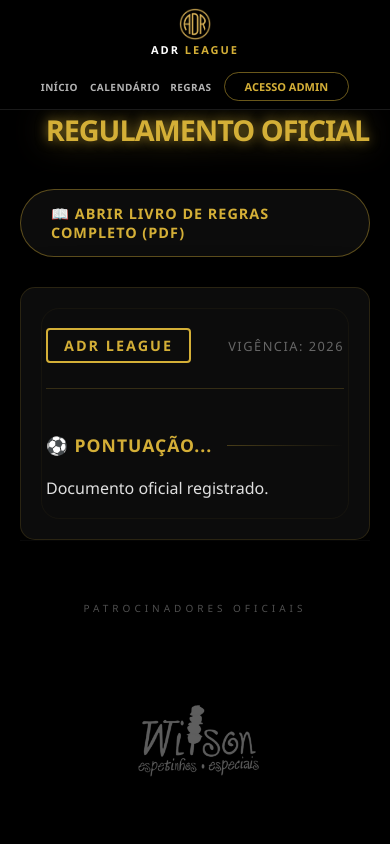
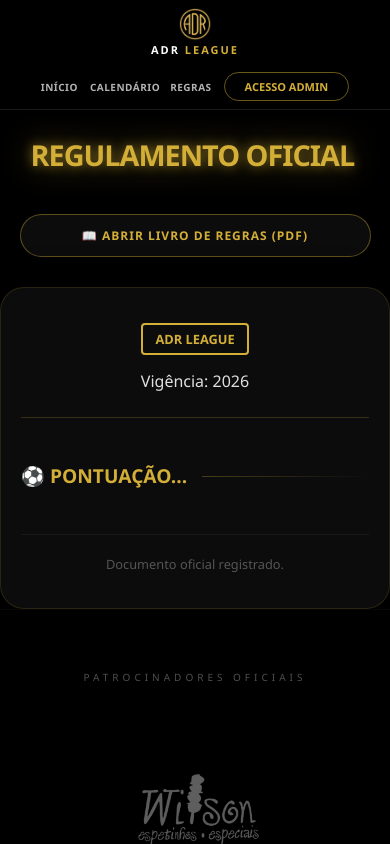
Before and after one commit to Andre2117-maker/ADR_league, a React (Vite) app: page /regras in a window 390 px wide. Built offline with nearby package versions, Linux system fonts and the light colour scheme; no server answers; the database is empty; a web font is replaced by a local one.

Commit message:
o styles do rules ta certo agora eu acho

```diff
--- a/src/pages/Regras.jsx
+++ b/src/pages/Regras.jsx
@@ -1,6 +1,6 @@
-import { useState, useEffect, useMemo } from "react"; // 1. Adicionado useMemo
+import { useState, useEffect, useMemo } from "react";
 import { db } from "../firebase";
-import { doc, setDoc, onSnapshot } from "firebase/firestore"; // 2. Removido getDoc
+import { doc, setDoc, onSnapshot } from "firebase/firestore";
 import "../styles/rules.css";
 import Footer from "../components/Footer";
 
@@ -8,8 +8,6 @@
   const [textoRegras, setTextoRegras] = useState("Carregando regulamento...");
   const [isSaving, setIsSaving] = useState(false);
 
-  // 3. useMemo resolve o erro de dependência do useEffect
-  // Ele garante que a referência do documento não mude a cada renderização
   const regrasDocRef = useMemo(() => doc(db, "settings", "regulamento"), []);
 
   useEffect(() => {
@@ -22,7 +20,7 @@
     });
 
     return () => unsubscribe();
-  }, [regrasDocRef]); // 4. Agora podemos incluir com segurança no array de dependências
+  }, [regrasDocRef]);
 
   const handleSaveToFirebase = async (novoTexto) => {
     setIsSaving(true);
@@ -31,8 +29,6 @@
         content: novoTexto,
         lastUpdated: new Date(),
       });
-
-      // Pequeno delay apenas para o feedback visual não piscar rápido demais
       setTimeout(() => setIsSaving(false), 500);
     } catch (error) {
       console.error("Erro ao salvar regras:", error);
@@ -58,7 +54,7 @@
             rel="noopener noreferrer"
             className="pdf-download-btn"
           >
-            📖 Abrir Livro de Regras Completo (PDF)
+            📖 Abrir Livro de Regras (PDF)
           </a>
         </div>
 
--- a/src/styles/rules.css
+++ b/src/styles/rules.css
@@ -2,54 +2,84 @@
    RULES - ESTILO PREMIUM ELITE (REGULAMENTO)
    ===================================================== */
 
-/* Container Principal */
 .page-container1 {
-  /* CORREÇÃO CRÍTICA: 75px da Nav + 60px de respiro */
   padding-top: 135px !important;
-
-  padding-left: 20px;
-  padding-right: 20px;
   padding-bottom: 50px;
   width: 100%;
-  margin: 0 auto;
   min-height: 100vh;
   background-color: #000;
   display: flex;
   flex-direction: column;
-  align-items: center;
+  align-items: center; /* Centraliza o helper na tela */
   box-sizing: border-box;
 }
 
-/* Garante que o footer ou último elemento cole no fim se houver pouco texto */
-.page-container1 > *:last-child {
-  margin-top: auto;
+.content-center-helper {
   width: 100%;
+  max-width: 950px; /* Largura máxima do conteúdo das regras */
+  display: flex;
+  flex-direction: column;
+  align-items: center; /* Centraliza Título, Botão e Papel verticalmente */
 }
 
 .page-title {
+  width: 100%;
   background: linear-gradient(180deg, #ffffff 30%, #d4af37 100%);
   -webkit-background-clip: text;
   background-clip: text;
   -webkit-text-fill-color: transparent;
-  text-align: center;
   font-size: 2.5rem;
   text-transform: uppercase;
   letter-spacing: 4px;
-  margin-bottom: 50px;
+  margin-bottom: 40px;
   font-weight: 900;
   filter: drop-shadow(0 0 15px rgba(212, 175, 55, 0.3));
+  padding-left: 560px;
 }
 
 .rules-wrapper {
   width: 100%;
   max-width: 950px;
-  flex: 1;
   display: flex;
   flex-direction: column;
+  align-items: center; /* Centraliza o botão do PDF e o papel */
   animation: fadeIn 0.8s ease-out;
 }
 
-/* O "Papel" em estilo Glassmorphism Refinado */
+/* Botão do PDF - Melhoria no Mobile */
+.pdf-actions {
+  display: flex;
+  justify-content: center;
+  width: 100%;
+  margin-bottom: 30px;
+}
+
+.pdf-download-btn {
+  background: rgba(20, 20, 20, 0.6);
+  color: #d4af37;
+  padding: 14px 25px;
+  border-radius: 50px;
+  text-decoration: none;
+  font-weight: 800;
+  font-size: 0.85rem;
+  text-transform: uppercase;
+  letter-spacing: 1px;
+  border: 1px solid rgba(212, 175, 55, 0.4);
+  transition: all 0.3s ease;
+  backdrop-filter: blur(5px);
+  text-align: center;
+  display: inline-block;
+  white-space: nowrap; /* Impede que o texto quebre em duas linhas no mobile */
+}
+
+.pdf-download-btn:hover {
+  background: #d4af37;
+  color: #000;
+  transform: translateY(-3px);
+  box-shadow: 0 10px 25px rgba(212, 175, 55, 0.4);
+}
+
+/* O Papel (Glassmorphism) */
 .rules-paper {
   background: rgba(15, 15, 15, 0.8);
   backdrop-filter: blur(15px);
@@ -60,23 +90,11 @@
   position: relative;
   border: 1px solid rgba(212, 175, 55, 0.15);
   box-shadow: 0 30px 60px rgba(0, 0, 0, 0.7);
-  overflow: hidden;
+  width: 100%;
+  box-sizing: border-box;
 }
 
-/* Moldura interna dourada sutil */
-.rules-paper::before {
-  content: "";
-  position: absolute;
-  top: 20px;
-  left: 20px;
-  right: 20px;
-  bottom: 20px;
-  border: 1px solid rgba(212, 175, 55, 0.05);
-  border-radius: 18px;
-  pointer-events: none;
-}
-
-/* Cabeçalho do Documento */
+/* Cabeçalho do Doc */
 .rules-header {
   display: flex;
   justify-content: space-between;
@@ -88,38 +106,30 @@
 
 .doc-stamp {
   font-weight: 900;
-  font-size: 0.9rem;
+  font-size: 0.8rem;
   color: #d4af37;
   border: 2px solid #d4af37;
-  padding: 6px 16px;
+  padding: 5px 12px;
   text-transform: uppercase;
-  letter-spacing: 2px;
   border-radius: 4px;
 }
 
-.doc-date {
-  font-size: 0.8rem;
-  text-transform: uppercase;
-  color: #666;
-  letter-spacing: 1.5px;
-}
-
-/* Estilo do Texto (Conteúdo) */
+/* Estilo do Conteúdo */
 .rules-content {
   line-height: 1.9;
+  text-align: left;
 }
 
 .rule-section {
   font-weight: 800;
-  font-size: 1.3rem;
-  margin-top: 40px;
+  font-size: 1.2rem;
+  margin-top: 35px;
   margin-bottom: 15px;
   color: #d4af37;
   text-transform: uppercase;
   display: flex;
   align-items: center;
   gap: 15px;
-  letter-spacing: 1px;
 }
 
 .rule-section::after {
@@ -132,103 +142,54 @@
 .rule-item {
   margin-left: 5px;
   color: #bbb;
-  padding: 10px 0 10px 25px;
-  font-size: 1.1rem;
+  padding: 8px 0 8px 20px;
+  font-size: 1rem;
   border-left: 2px solid rgba(212, 175, 55, 0.1);
-  transition: all 0.3s ease;
 }
 
-.rule-item:hover {
-  color: #fff;
-  border-left-color: rgba(212, 175, 55, 0.5);
-  background: rgba(255, 255, 255, 0.02);
+/* Status de Salvamento */
+.rules-footer {
+  margin-top: 40px;
+  padding-top: 20px;
+  border-top: 1px solid rgba(255, 255, 255, 0.05);
+  font-size: 0.8rem;
+  color: #555;
+  text-align: center;
 }
 
-/* Modo Edição (Admin Area) */
-.rules-textarea {
-  width: 100%;
-  min-height: 600px;
-  background: rgba(0, 0, 0, 0.2);
-  border: 1px dashed rgba(212, 175, 55, 0.2);
-  border-radius: 12px;
-  padding: 20px;
-  font-family: inherit;
-  font-size: 1.1rem;
-  line-height: 1.8;
-  resize: vertical;
-  outline: none;
-  color: #ddd;
-  box-sizing: border-box;
+.saving-status.blink {
+  color: #d4af37;
+  animation: blink 1s infinite;
 }
 
-.rules-textarea:focus {
-  border-color: #d4af37;
-  background: rgba(0, 0, 0, 0.4);
+@keyframes blink {
+  50% {
+    opacity: 0.5;
+  }
 }
 
-/* Botões de Ação (PDF) */
-.pdf-actions {
-  display: flex;
-  justify-content: center;
-  margin-bottom: 30px;
-  gap: 15px;
-}
+/* --- RESPONSIVIDADE (MOBILE) --- */
+@media (max-width: 768px) {
+  .page-title {
+    font-size: 1.6rem;
+    letter-spacing: 2px;
+    padding-left: 18px;
+  }
 
-.pdf-download-btn {
-  background: rgba(20, 20, 20, 0.6);
-  color: #d4af37;
-  padding: 14px 30px;
-  border-radius: 50px;
-  text-decoration: none;
-  font-weight: 800;
-  font-size: 0.9rem;
-  text-transform: uppercase;
-  letter-spacing: 1px;
-  border: 1px solid rgba(212, 175, 55, 0.4);
-  transition: all 0.3s cubic-bezier(0.4, 0, 0.2, 1);
-  backdrop-filter: blur(5px);
-}
-
-.pdf-download-btn:hover {
-  background: #d4af37;
-  color: #000;
-  transform: translateY(-3px);
-  box-shadow: 0 10px 25px rgba(212, 175, 55, 0.4);
-}
-
-/* Ajustes Mobile */
-@media (max-width: 768px) {
-  .page-container1 {
-    padding-top: 110px !important;
+  .pdf-download-btn {
+    font-size: 0.75rem;
+    padding: 12px 20px;
+    width: 90%; /* Botão quase largura total no celular para não quebrar */
+    white-space: normal; /* No celular muito pequeno, permite quebrar se necessário */
   }
 
   .rules-paper {
-    padding: 40px 25px;
-    border-radius: 15px;
+    padding: 35px 20px;
   }
 
-  .page-title {
-    font-size: 1.8rem;
-    letter-spacing: 2px;
-  }
-
-  .rule-section {
-    font-size: 1.1rem;
-  }
-
-  .rule-item {
-    font-size: 1rem;
-    padding-left: 15px;
+  .rules-header {
+    flex-direction: column;
+    gap: 15px;
+    text-align: center;
   }
 }
-
-@keyframes fadeIn {
-  from {
-    opacity: 0;
-    transform: translateY(20px);
-  }
-  to {
-    opacity: 1;
-    transform: translateY(0);
-  }
-}
```
